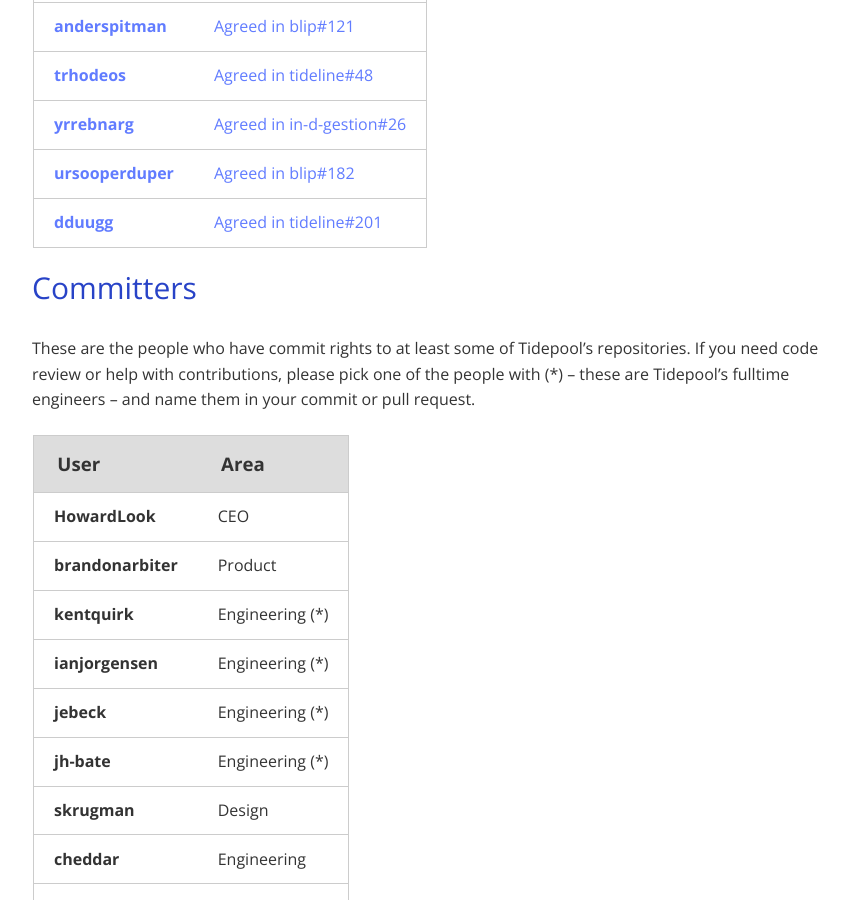
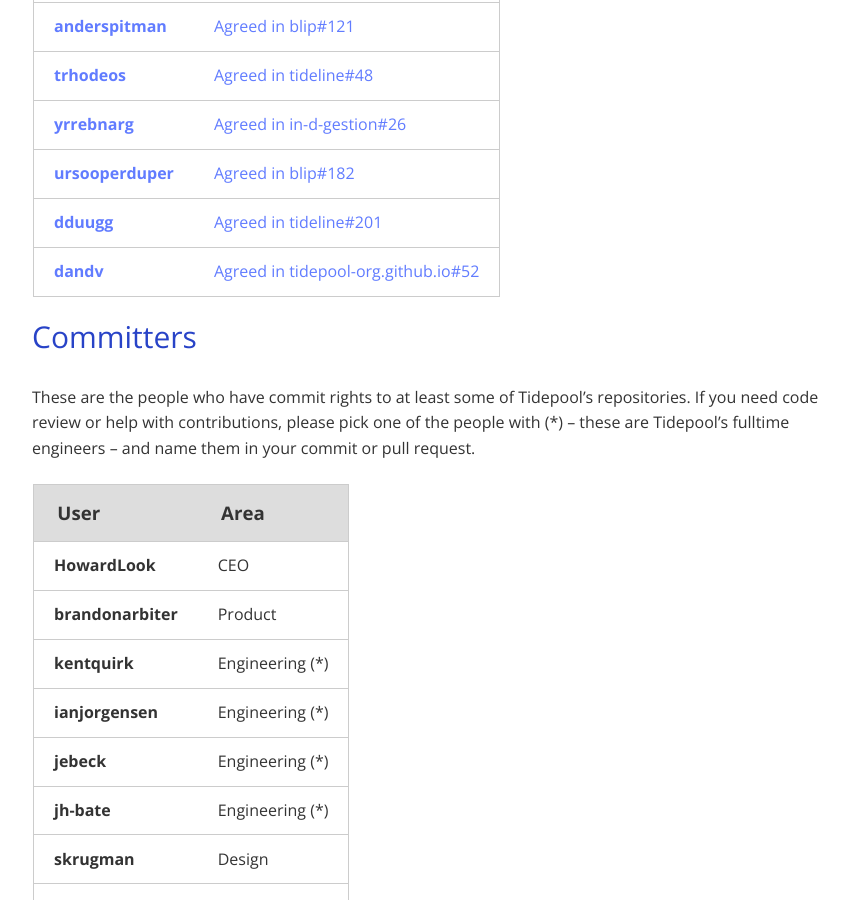
Before and after one commit to tidepool-org/tidepool-org.github.io, a Jekyll site: the page built from _docs/contributors.md, in a window 1280 px wide and 900 px high, scrolled down 959 px. Shown: the whole window, without its empty margins (208-1057 px from the left). Built offline with Jekyll 4.4.1, drawn with Linux system fonts in a browser that asks for light colours; nearby versions of some CDN libraries.

Commit message:
Update contributors.md

```diff
--- a/_docs/contributors.md
+++ b/_docs/contributors.md
@@ -29,6 +29,7 @@ Below are the GitHub names of people who have agreed to Tidepool VCLA via GitHub
 [yrrebnarg](https://github.com/yrrebnarg) | [Agreed in in-d-gestion#26](https://github.com/tidepool-org/in-d-gestion/issues/26)
 [ursooperduper](https://github.com/ursooperduper) | [Agreed in blip#182](https://github.com/tidepool-org/blip/pull/182)
 [dduugg](https://github.com/dduugg) | [Agreed in tideline#201](https://github.com/tidepool-org/tideline/pull/201)
+[dandv](https://github.com/dandv) | [Agreed in tidepool-org.github.io#52](https://github.com/tidepool-org/tidepool-org.github.io/pull/52)
 
 ## Committers
 
```
